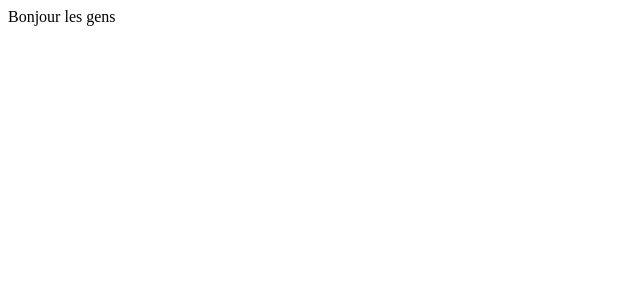
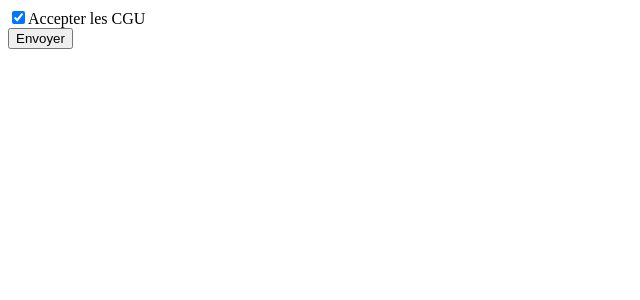
Before and after one commit to padubrulle/reactplayground, a React (Vite) app: page / in a window 1280 px wide. Shown: the top 300 px of the page, without its empty margins (0-640 px from the left). Built offline with nearby package versions, Linux system fonts and the light colour scheme.

Commit message:
data_flux tuto end

```diff
--- a/src/App.jsx
+++ b/src/App.jsx
@@ -1,6 +1,30 @@
+import { useState } from "react"
+
+
 
 function App() {
-  return "Bonjour les gens"
+  // return "Bonjour les gens"
+
+  const [isTermAccepted, setChecked] = useState(true)
+
+
+  return <form>
+    <CGUCheckbox checked={isTermAccepted} onCheck={setChecked}/>
+    <button disabled={!isTermAccepted}>Envoyer</button>
+  </form>
+}
+
+
+function CGUCheckbox ({onCheck, ...props}){
+  return <div>
+    <label>
+      <input
+        type="checkbox"
+        onChange={(e) => onCheck(e.target.checked)}
+        {...props}/>
+      Accepter les CGU
+    </label>
+  </div>
 }
 
 export default App
```
